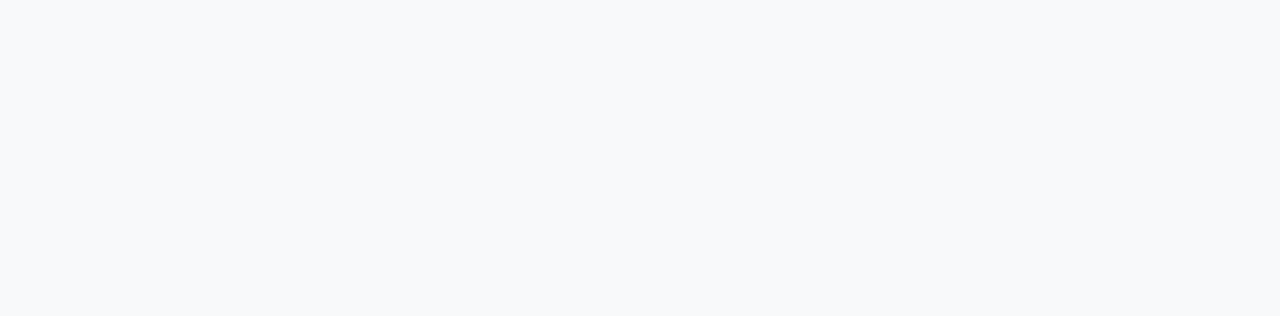
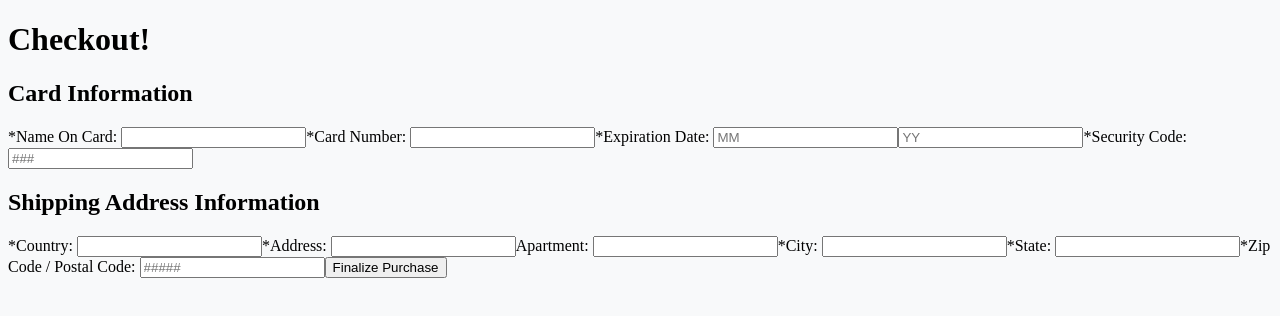
Before and after one commit to puckblocker/PokePacker, a React (Vite) app in the folder PokePacker/client/: page /buyer/checkout in a window 1280 px wide. Before the commit this address had no page. Shown: the top 316 px of the page. Built offline with nearby package versions, Linux system fonts and the light colour scheme.

Commit message:
Creation of CheckOut Page
Implementation of most front end features for checkout page

```diff
--- a/PokePacker/client/src/App.jsx
+++ b/PokePacker/client/src/App.jsx
@@ -9,8 +9,9 @@ import AdminHome from "./Admin/AdminHome.jsx";
 import CreateListing from "./Seller/CreateListing.jsx";
 import SearchResults from "./Buyer/SearchResults.jsx";
 import ShowItem from "./Buyer/ItemDetails.jsx";
-import Cart from './Cart';
-import AccountManagement from './AccountManagement';
+import Checkout from "./Buyer/CheckOut.jsx";
+import Cart from "./Cart";
+import AccountManagement from "./AccountManagement";
 
 function App() {
   return (
@@ -31,6 +32,7 @@ function App() {
           <Route path="/admin/home" element={<AdminHome />} />
           <Route path="/buyer/cart" element={<Cart />} />
           <Route path="/buyer/account" element={<AccountManagement />} />
+          <Route path="/buyer/checkout" element={<Checkout />} />
           <Route path="/seller/account" element={<AccountManagement />} />
         </Routes>
       </BrowserRouter>
--- /dev/null
+++ b/PokePacker/client/src/Buyer/CheckOut.jsx
@@ -0,0 +1,160 @@
+import { useState } from "react";
+import { useNavigate } from "react-router-dom";
+
+function CheckOut() {
+  // CHECKOUT STATES
+  const [cardName, setCardName] = useState("");
+  const [cardNumber, setCardNumber] = useState("");
+  const [cardMonth, setCardMonth] = useState("");
+  const [cardYear, setCardYear] = useState("");
+  const [code, setCardCode] = useState("");
+  const [country, setCountry] = useState("");
+  const [address, setAddress] = useState("");
+  const [apartment, setApartment] = useState("");
+  const [city, setCity] = useState("");
+  const [state, setState] = useState("");
+  const [zipCode, setZipCode] = useState("");
+
+  // CHECKOUT INFO BACKEND FRONTEND INTERACTION
+  async function handleCheckoutForm(event) {
+    event.preventDefault();
+
+    // CARD  & ADDRESS INFO
+    const checkoutData = {
+      name: cardName,
+      num: cardNumber,
+      expMonth: cardMonth,
+      expYear: cardYear,
+      code: cardCode,
+      country: country,
+      address: address,
+      apartment: apartment,
+      city: city,
+      state: state,
+      zipCode: zipCode,
+    };
+
+    // SEND CHECKOUT INFO TO BACKEND
+    try {
+      const response = await fetch(
+        `${import.meta.env.VITE_API_URL}/api/checkout`,
+        {
+          method: "POST",
+          headers: { "Content-Type": "application/json" },
+          body: JSON.stringify(userData),
+        },
+      );
+      // GRAB TOKEN
+      const data = await response.json();
+
+      if (!response.ok) {
+        setError(data.message || "Checkout Failed.");
+        return;
+      }
+    } catch (error) {
+      console.error("Error: ", error);
+    }
+  }
+
+  return (
+    <div>
+      <h1> Checkout! </h1>
+      <form onSubmit={handleCheckoutForm}>
+        <h2>Card Information</h2>
+        <label>*Name On Card: </label>
+        <input
+          type="text"
+          value={cardName}
+          onChange={(event) => setCardName(event.target.value)}
+          required
+        />
+        <label>*Card Number: </label>
+        <input
+          type="number"
+          maxLength="16"
+          minLength="16"
+          value={cardNumber}
+          onChange={(event) => setCardNumber(event.target.value)}
+          required
+        />
+        <label>*Expiration Date: </label>
+        <input
+          type="number"
+          maxLength="2"
+          minLength="2"
+          placeholder="MM"
+          value={cardMonth}
+          onChange={(event) => setCardMonth(event.target.value)}
+          required
+        />
+        <input
+          type="number"
+          maxLength="2"
+          minLength="2"
+          placeholder="YY"
+          value={cardYear}
+          onChange={(event) => setCardYear(event.target.value)}
+          required
+        />
+        <label>*Security Code: </label>
+        <input
+          type="number"
+          placeholder="###"
+          maxLength="3"
+          minLength="3"
+          value={code}
+          onChange={(event) => setCardCode(event.target.value)}
+          required
+        />
+        <h2>Shipping Address Information</h2>
+        <label>*Country: </label>
+        <input
+          type="text"
+          value={country}
+          onChange={(event) => setCountry(event.target.value)}
+          required
+        />
+        <label>*Address: </label>
+        <input
+          type="text"
+          value={address}
+          onChange={(event) => setAddress(event.target.value)}
+          required
+        />
+        <label>Apartment: </label>
+        <input
+          type="text"
+          value={apartment}
+          onChange={(event) => setApartment(event.target.value)}
+        />
+        <label>*City: </label>
+        <input
+          type="text"
+          value={city}
+          onChange={(event) => setCity(event.target.value)}
+          required
+        />
+        <label>*State: </label>
+        <input
+          type="text"
+          value={state}
+          onChange={(event) => setState(event.target.value)}
+          required
+        />
+        <label>*Zip Code / Postal Code: </label>
+        <input
+          type="number"
+          placeholder="#####"
+          maxLength="5"
+          minLength="5"
+          value={zipCode}
+          onChange={(event) => setZipCode(event.target.value)}
+          required
+        />
+        <button type="submit">Finalize Purchase</button>
+      </form>
+    </div>
+  );
+}
+
+export default CheckOut;
--- a/PokePacker/client/src/Visitor/CreateAccount.jsx
+++ b/PokePacker/client/src/Visitor/CreateAccount.jsx
@@ -44,18 +44,21 @@ function CreateAccount() {
           type="text"
           value={userName}
           onChange={(event) => setUserName(event.target.value)}
+          required
         />
         <label>Email: </label>
         <input
           type="email"
           value={email}
           onChange={(event) => setEmail(event.target.value)}
+          required
         />
         <label>Password: </label>
         <input
           type="password"
           value={password}
           onChange={(event) => setPassword(event.target.value)}
+          required
         />
         <button type="submit">Create Account</button>
       </form>
--- a/PokePacker/client/src/Visitor/Login.jsx
+++ b/PokePacker/client/src/Visitor/Login.jsx
@@ -76,12 +76,14 @@ function Login() {
           type="text"
           value={userName}
           onChange={(event) => setUserName(event.target.value)}
+          required
         ></input>
         <label>Password: </label>
         <input
           type="password"
           value={password}
           onChange={(event) => setPassword(event.target.value)}
+          required
         ></input>
         <button type="submit">Login</button>
         {error && <p style={{ color: "red" }}>{error}</p>}
```
Also changed, not shown: PokePacker/client/src/Cart.jsx (+113 -92 lines), 1 other file (tests, documents, lock files or other folders).
